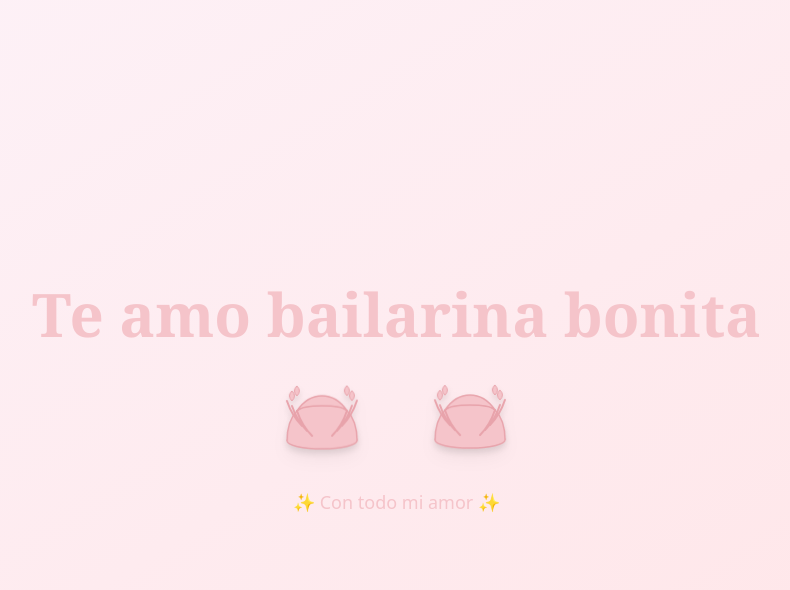
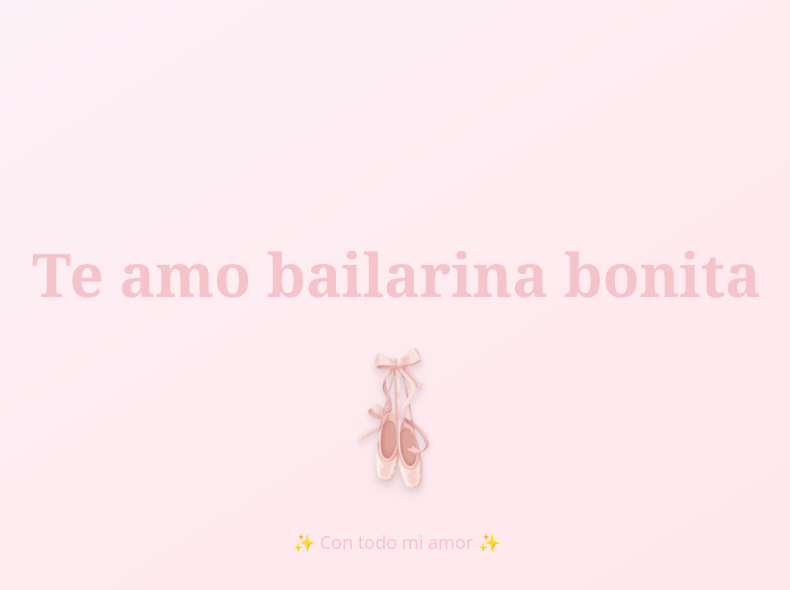
Before and after one commit to dambasilio/sophii, a React (Vite) app: page / in a window 1280 px wide. Both pictures are taken after a click on the element 640 px from the left and 400 px from the top of the page. Shown: the top 590 px of the page, without its empty margins (244-1034 px from the left). Built offline with nearby package versions, Linux system fonts and the light colour scheme.

Commit message:
Replace ballet shoes with PNG
Replaced the SVG ballet shoe design with a PNG image. Updated `src/components/LoveMessage.tsx`.

```diff
--- a/src/components/LoveMessage.tsx
+++ b/src/components/LoveMessage.tsx
@@ -8,130 +8,12 @@ const LoveMessage = ({ isVisible }: { isVisible: boolean }) => {
         Te amo bailarina bonita
       </h1>
 
-      <div className="flex justify-center items-center space-x-12 animate-ballet-shoes-dance">
-        {/* Zapatilla izquierda */}
-        <div className="relative">
-          <svg width="100" height="80" viewBox="0 0 100 80" className="drop-shadow-lg">
-            {/* Suela de la zapatilla */}
-            <ellipse
-              cx="50"
-              cy="65"
-              rx="35"
-              ry="8"
-              fill="#f5c4ca"
-              stroke="#e8a3ab"
-              strokeWidth="1.5"
-            />
-
-            {/* Cuerpo principal de la zapatilla */}
-            <path
-              d="M15 65 Q15 45 25 35 Q35 25 50 25 Q65 25 75 35 Q85 45 85 65"
-              fill="#f5c4ca"
-              stroke="#e8a3ab"
-              strokeWidth="1.5"
-            />
-
-            {/* Punta de la zapatilla */}
-            <path
-              d="M25 35 Q35 20 50 20 Q65 20 75 35 Q70 30 50 30 Q30 30 25 35"
-              fill="#f5c4ca"
-              stroke="#e8a3ab"
-              strokeWidth="1.5"
-            />
-
-            {/* Cintas cruzadas */}
-            <path
-              d="M30 50 Q20 40 15 25 M35 55 Q25 45 20 30 M40 60 Q30 50 25 35"
-              stroke="#e8a3ab"
-              strokeWidth="2"
-              fill="none"
-              strokeLinecap="round"
-            />
-            <path
-              d="M70 50 Q80 40 85 25 M65 55 Q75 45 80 30 M60 60 Q70 50 75 35"
-              stroke="#e8a3ab"
-              strokeWidth="2"
-              fill="none"
-              strokeLinecap="round"
-            />
-
-            {/* Lazos decorativos */}
-            <path
-              d="M20 25 Q15 20 20 15 Q25 20 20 25 M25 20 Q20 15 25 10 Q30 15 25 20"
-              fill="#f5c4ca"
-              stroke="#e8a3ab"
-              strokeWidth="1"
-            />
-            <path
-              d="M80 25 Q85 20 80 15 Q75 20 80 25 M75 20 Q80 15 75 10 Q70 15 75 20"
-              fill="#f5c4ca"
-              stroke="#e8a3ab"
-              strokeWidth="1"
-            />
-          </svg>
-        </div>
-
-        {/* Zapatilla derecha */}
-        <div className="relative">
-          <svg width="100" height="80" viewBox="0 0 100 80" className="drop-shadow-lg">
-            {/* Suela de la zapatilla */}
-            <ellipse
-              cx="50"
-              cy="65"
-              rx="35"
-              ry="8"
-              fill="#f5c4ca"
-              stroke="#e8a3ab"
-              strokeWidth="1.5"
-            />
-
-            {/* Cuerpo principal de la zapatilla */}
-            <path
-              d="M85 65 Q85 45 75 35 Q65 25 50 25 Q35 25 25 35 Q15 45 15 65"
-              fill="#f5c4ca"
-              stroke="#e8a3ab"
-              strokeWidth="1.5"
-            />
-
-            {/* Punta de la zapatilla */}
-            <path
-              d="M75 35 Q65 20 50 20 Q35 20 25 35 Q30 30 50 30 Q70 30 75 35"
-              fill="#f5c4ca"
-              stroke="#e8a3ab"
-              strokeWidth="1.5"
-            />
-
-            {/* Cintas cruzadas */}
-            <path
-              d="M70 50 Q80 40 85 25 M65 55 Q75 45 80 30 M60 60 Q70 50 75 35"
-              stroke="#e8a3ab"
-              strokeWidth="2"
-              fill="none"
-              strokeLinecap="round"
-            />
-            <path
-              d="M30 50 Q20 40 15 25 M35 55 Q25 45 20 30 M40 60 Q30 50 25 35"
-              stroke="#e8a3ab"
-              strokeWidth="2"
-              fill="none"
-              strokeLinecap="round"
-            />
-
-            {/* Lazos decorativos */}
-            <path
-              d="M80 25 Q85 20 80 15 Q75 20 80 25 M75 20 Q80 15 75 10 Q70 15 75 20"
-              fill="#f5c4ca"
-              stroke="#e8a3ab"
-              strokeWidth="1"
-            />
-            <path
-              d="M20 25 Q15 20 20 15 Q25 20 20 25 M25 20 Q20 15 25 10 Q30 15 25 20"
-              fill="#f5c4ca"
-              stroke="#e8a3ab"
-              strokeWidth="1"
-            />
-          </svg>
-        </div>
+      <div className="flex justify-center items-center animate-ballet-shoes-dance">
+        <img
+          src="/lovable-uploads/8627c59f-7ef6-497a-9ab3-85e8fcb77c7a.png"
+          alt="Zapatillas de ballet rosadas"
+          className="w-32 h-32 md:w-40 md:h-40 drop-shadow-lg"
+        />
       </div>
 
       <div className="mt-8 text-[#f5c4ca] text-lg font-light">
```
Also changed, not shown: public/lovable-uploads/8627c59f-7ef6-497a-9ab3-85e8fcb77c7a.png (added).
